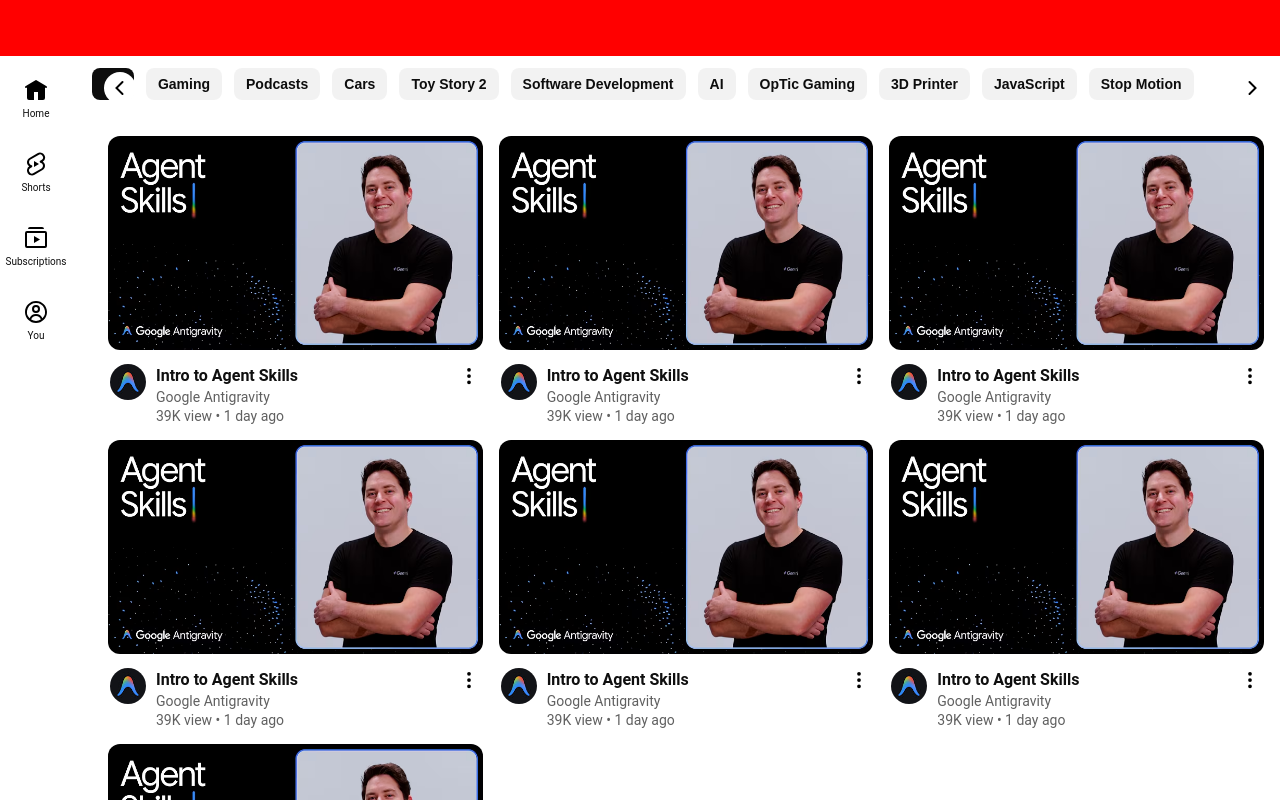
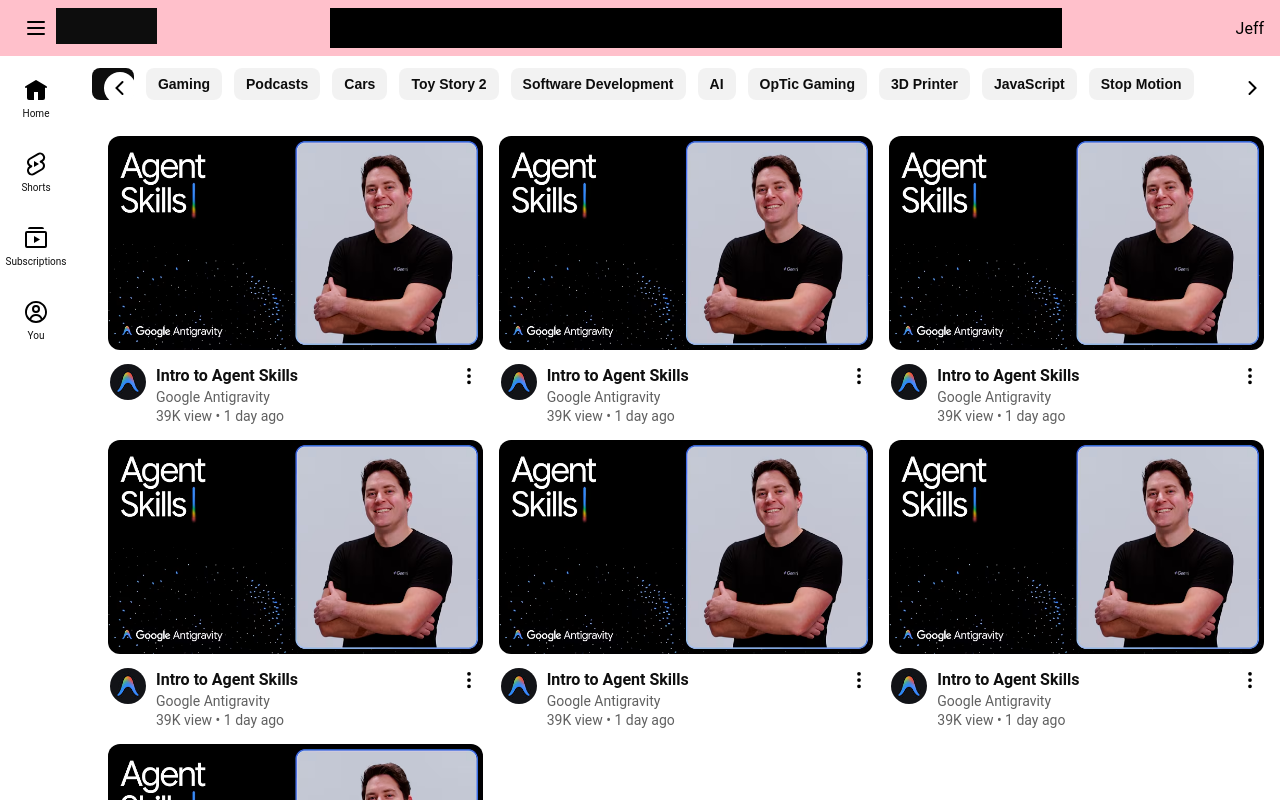
Before and after one commit to AbdullahAliCodes/youtube-clone-htmlcss, a plain HTML site: page index.html in a window 1280 px wide. Drawn offline with nearby package versions, Linux system fonts and the light colour scheme.

Commit message:
started the navbar

```diff
--- a/index.html
+++ b/index.html
@@ -16,9 +16,28 @@
 
     <!-- Navbar - Top -->
     <nav>
-        <div class="logo-menu-left"></div>
-        <div class="search-area-middle"></div>
-        <div class="sign-in-right"></div>
+        <div class="logo-menu-left">
+            <div class="burger-menu-icon-container">
+                <div class="burger-menu-icon">
+                    <svg xmlns="http://www.w3.org/2000/svg" height="24" viewBox="0 0 24 24" width="24" focusable="false" aria-hidden="true" style="pointer-events: none; display: inherit; width: 100%; height: 100%;"><path d="M20 5H4a1 1 0 000 2h16a1 1 0 100-2Zm0 6H4a1 1 0 000 2h16a1 1 0 000-2Zm0 6H4a1 1 0 000 2h16a1 1 0 000-2Z"></path></svg>
+                </div>
+            </div>
+            <div class="yt-logo-large-container">
+                <!-- <svg xmlns="http://www.w3.org/2000/svg" width="90" height="20" viewBox="0 0 101 20" preserveAspectRatio="xMidYMid meet">
+                    <g>
+                        <path d="M14.4848 20C14.4848 20 23.5695 20 25.8229 19.4C27.0917 19.06 28.0459 18.08 28.3808 16.87C29 14.65 29 9.98 29 9.98C29 9.98 29 5.34 28.3808 3.14C28.0459 1.9 27.0917 0.94 25.8229 0.61C23.5695 0 14.4848 0 14.4848 0C14.4848 0 5.42037 0 3.17711 0.61C1.9286 0.94 0.954148 1.9 0.59888 3.14C0 5.34 0 9.98 0 9.98C0 9.98 0 14.65 0.59888 16.87C0.954148 18.08 1.9286 19.06 3.17711 19.4C5.42037 20 14.4848 20 14.4848 20Z" fill="#FF0000"></path>
+                        <path d="M19 10L11.5 5.75V14.25L19 10Z" fill="white"></path>
+                    </g>
+                    <g class="yt-text-paths">
+                        <path d="M32.1819 2.10016V18.9002H34.7619V12.9102H35.4519C38.8019 12.9102 40.5619 11.1102 40.5619 7.57016V6.88016C40.5619 3.31016 39.0019 2.10016 35.7219 2.10016H32.1819ZM37.8619 7.63016C37.8619 10.0002 37.1419 11.0802 35.4019 11.0802H34.7619V3.95016H35.4519C37.4219 3.95016 37.8619 4.76016 37.8619 7.13016V7.63016Z"></path>
+                        </g>
+                </svg> -->
+            </div>
+        </div>
+        <div class="search-area-middle">
+            <div class="search-area"></div>
+        </div>
+        <div class="sign-in-right">Jeff</div>
     </nav>
 
     <!-- Main Area -->
--- a/style.css
+++ b/style.css
@@ -13,7 +13,43 @@
 nav {
     height: 56px;
     width: 100%;
-    background-color: red;
+    background-color: pink;
+    padding: 0 16px;
+    display: flex;
+    justify-content: space-between;
+    align-items: center;
+}
+.logo-menu-left {
+    display: flex;
+}
+.burger-menu-icon-container {
+    height: 100%;
+}
+.burger-menu-icon {
+    width: 24px;
+    height: 24px;
+    margin: 8px;
+}
+.yt-logo-large-container {
+    padding: 18px 14px 18px 16px;
+    width: 101px;
+    height: 20px;
+    background-color: #0d0d0d;
+}
+
+/* SEARCH AREA */
+.search-area {
+    background-color: black;
+    height: 40px;
+    width: 732px;
+    height: 40px;
+}
+
+.search-bar {
+    padding: 0 4px;
+    margin-left: 40px;
+    flex-grow: 1;
+    flex-shrink: 1;
 }
 
 /* MAIN AREA */
```
